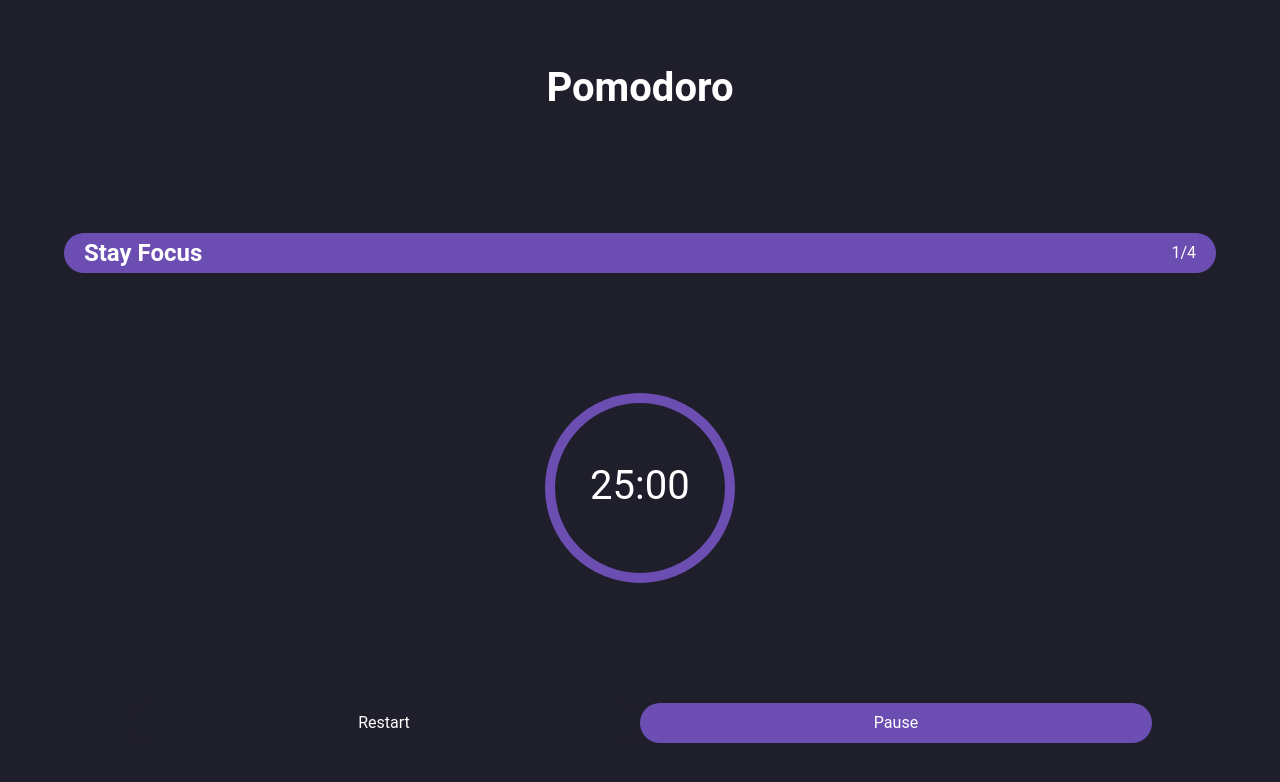
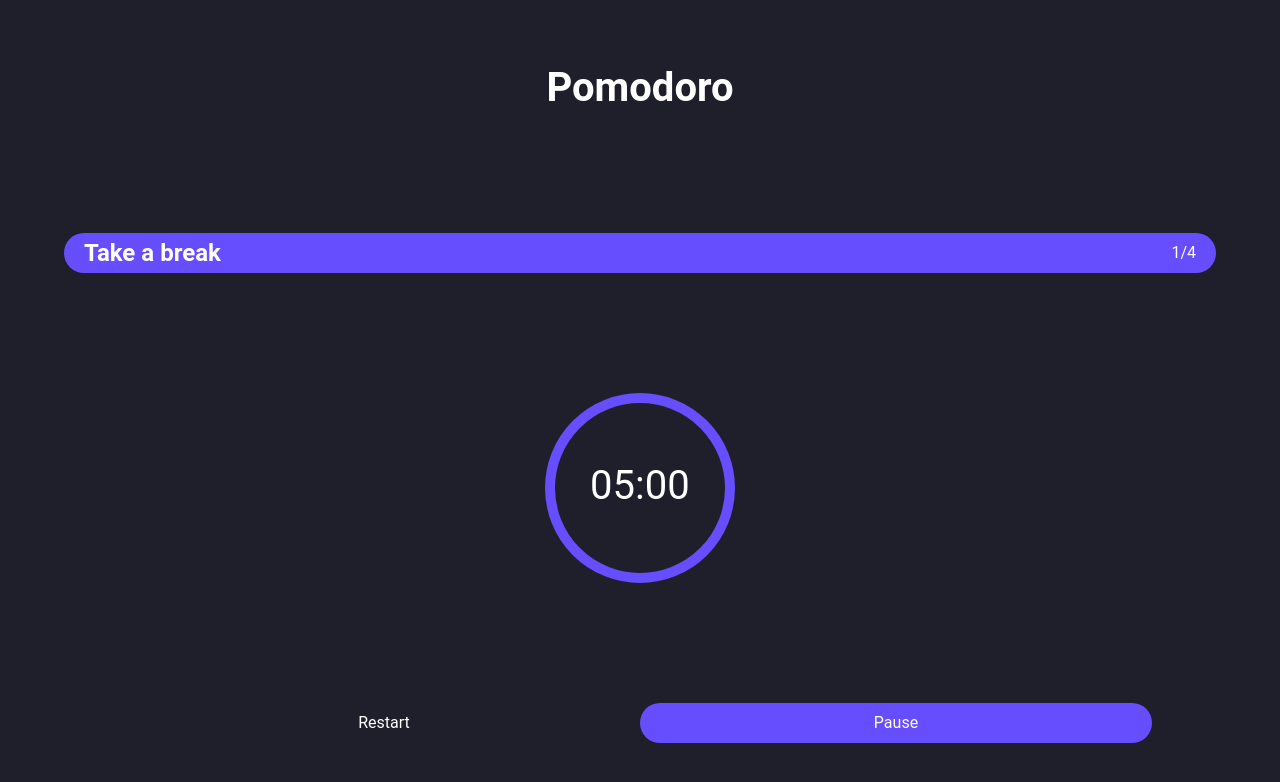
Before and after one commit to Wesley-Nunes/pomodoro, a React (Create React App) app: page / in a window 1280 px wide. Shown: the top 782 px of the page. Built offline with nearby package versions, Linux system fonts and the light colour scheme.

Commit message:
feat: Create the page Break Time
The BreakTimePage will organize the third page of the App.

```diff
--- a/src/App.jsx
+++ b/src/App.jsx
@@ -1,6 +1,6 @@
 import React from 'react';
 
-import WorkTimePage from './pages/WorkTimePage';
+import BreakTimePage from './pages/BreakTimePage';
 
 import CssReset from './CssReset';
 
@@ -8,7 +8,7 @@ function App() {
   return (
     <>
       <CssReset />
-      <WorkTimePage />
+      <BreakTimePage />
     </>
   );
 }
--- /dev/null
+++ b/src/pages/BreakTimePage.jsx
@@ -0,0 +1,21 @@
+import React from 'react';
+
+import {
+  PageWrapper, Title, Subtitle, ProgressRing, Button,
+} from '../components';
+
+function BreakTimePage() {
+  return (
+    <PageWrapper>
+      <Title />
+      <Subtitle bgColor="secondary" subtitle="Take a break" session="1/4" />
+      <ProgressRing minute="05" second="00" circleColor="secondary" />
+      <span>
+        <Button bgColor="nullColor">Restart</Button>
+        <Button bgColor="secondary">Pause</Button>
+      </span>
+    </PageWrapper>
+  );
+}
+
+export default BreakTimePage;
```
